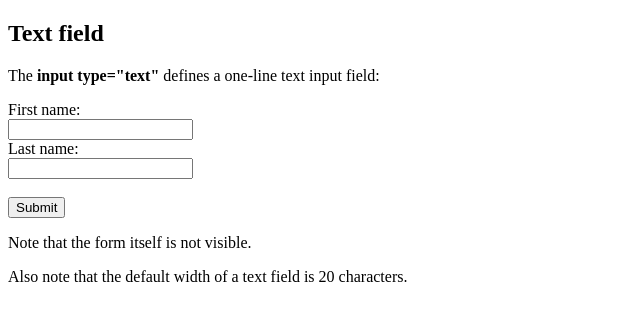
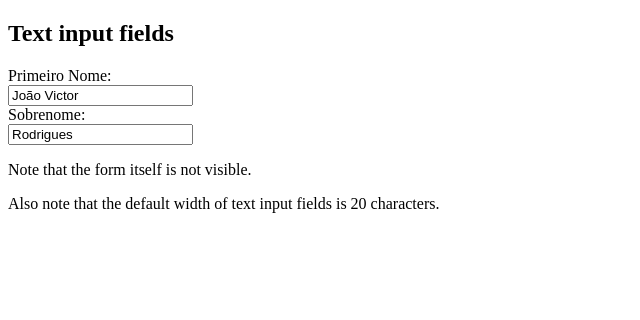
Before and after one commit to jaovictor09/jaovictor09.github.io, a plain HTML site: page index.html in a window 1280 px wide. Shown: the whole page, without its empty margins (0-640 px from the left). Drawn offline with Linux system fonts and the light colour scheme.

Commit message:
Update index.html

```diff
--- a/index.html
+++ b/index.html
@@ -2,19 +2,18 @@
 <html>
 <body>
 
-<h2>Text field</h2>
-<p>The <strong>input type="text"</strong> defines a one-line text input field:</p>
+<h2>Text input fields</h2>
 
-<form action="/action_page.php">
-  <label for="fname">First name:</label><br>
-  <input type="text" id="fname" name="fname"><br>
-  <label for="lname">Last name:</label><br>
-  <input type="text" id="lname" name="lname"><br><br>
-  <input type="submit" value="Submit">
+<form>
+  <label for="fname">Primeiro Nome:</label><br>
+  <input type="text" id="fname" name="fname" value="João Victor"><br>
+  <label for="lname">Sobrenome:</label><br>
+  <input type="text" id="lname" name="lname" value="Rodrigues">
 </form>
 
 <p>Note that the form itself is not visible.</p>
-<p>Also note that the default width of a text field is 20 characters.</p>
+
+<p>Also note that the default width of text input fields is 20 characters.</p>
 
 </body>
 </html>
```
